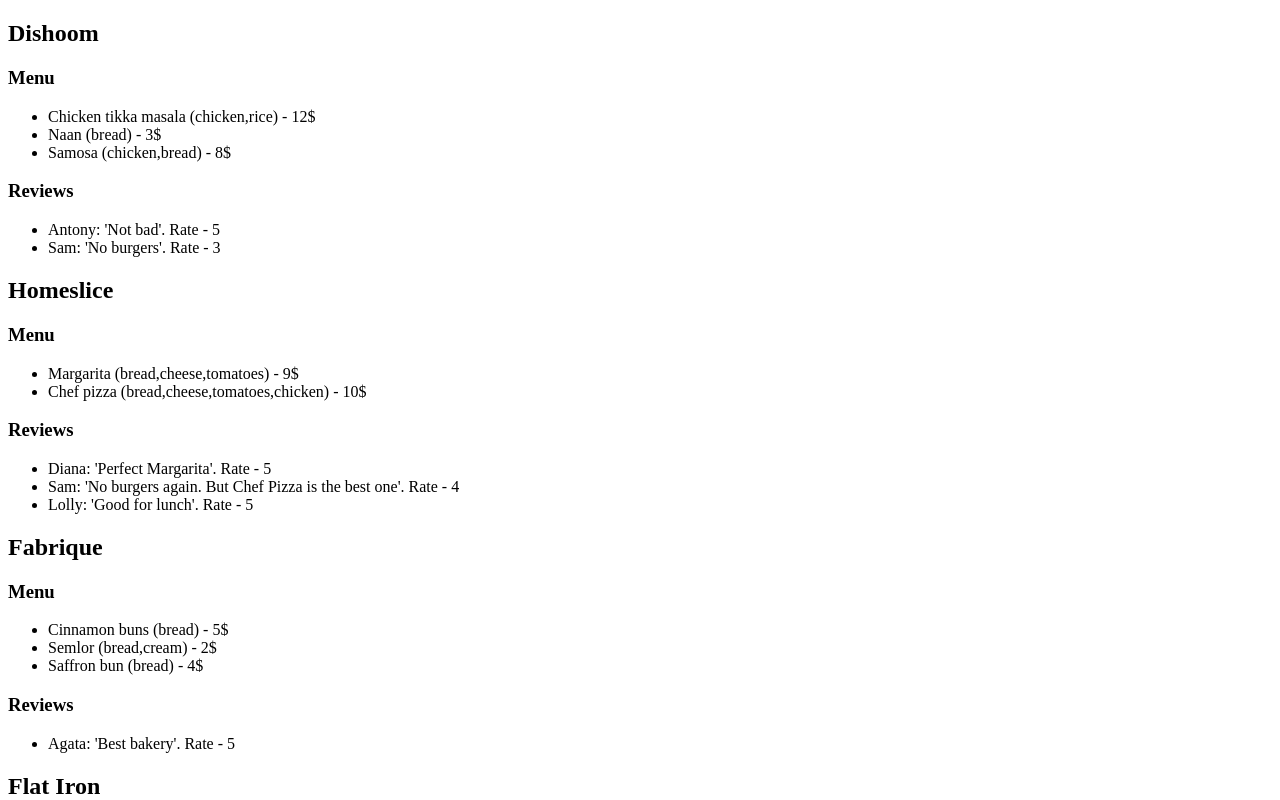
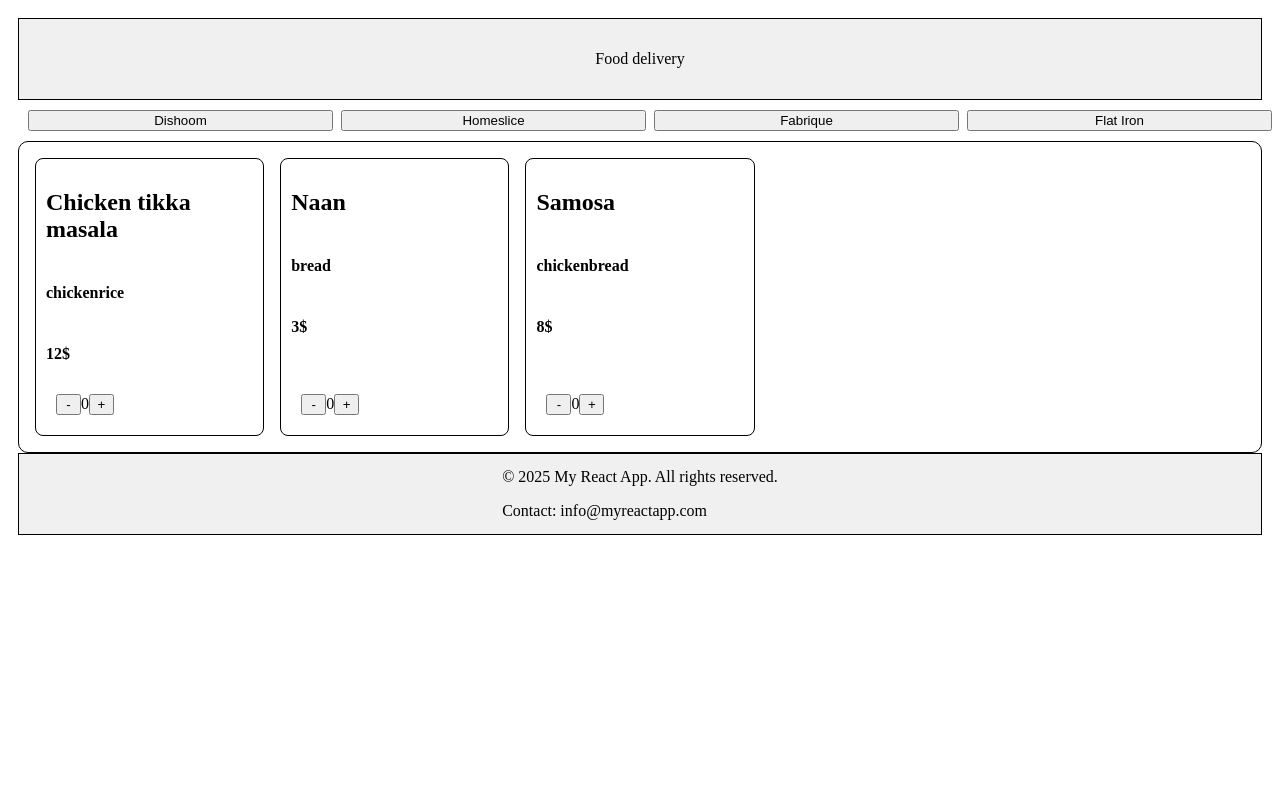
Before and after one commit to didsterio/react-training, a React (Vite) app in the folder food-delivery/: page / in a window 1280 px wide. Shown: the top 800 px of the page. Built offline with nearby package versions, Linux system fonts and the light colour scheme.

Commit message:
hw-3 complete

```diff
--- /dev/null
+++ b/food-delivery/src/components/app/app.jsx
@@ -0,0 +1,10 @@
+import { Layout } from "../layout/layout";
+import { MainView } from "../mainView/mainView";
+
+export const App = () => {
+  return (
+    <Layout>
+      <MainView />
+    </Layout>
+  );
+};
--- /dev/null
+++ b/food-delivery/src/components/counter/counter.jsx
@@ -0,0 +1,28 @@
+import { useState } from "react";
+
+export const Counter = () => {
+  const [count, setCount] = useState(0);
+
+  return (
+    <div style={{ marginTop: "auto", padding: "10px" }}>
+      <button
+        style={{ width: "25px" }}
+        onClick={() => {
+          setCount(count - 1);
+        }}
+      >
+        -
+      </button>
+      {count}
+      <button
+        style={{ width: "25px" }}
+        onClick={() => {
+          setCount(count + 1);
+          console.log("click count" + { count });
+        }}
+      >
+        +
+      </button>
+    </div>
+  );
+};
--- /dev/null
+++ b/food-delivery/src/components/footer/footer.jsx
@@ -0,0 +1,19 @@
+export const Footer = () => {
+  return (
+    <footer
+      style={{
+        display: "flex",
+        justifyContent: "center", // горизонтальное выравнивание
+        alignItems: "center", // вертикальное выравнивание
+        height: "80px",
+        background: "#f0f0f0",
+        border: "1px solid black",
+      }}
+    >
+      <div className="container">
+        <p>© {new Date().getFullYear()} My React App. All rights reserved.</p>
+        <p>Contact: info@myreactapp.com</p>
+      </div>
+    </footer>
+  );
+};
--- /dev/null
+++ b/food-delivery/src/components/header/header.jsx
@@ -0,0 +1,16 @@
+export const Header = ({ text }) => {
+  return (
+    <header
+      style={{
+        display: "flex",
+        justifyContent: "center", // горизонтальное выравнивание
+        alignItems: "center", // вертикальное выравнивание
+        height: "80px",
+        background: "#f0f0f0",
+        border: "1px solid black",
+      }}
+    >
+      {text}
+    </header>
+  );
+};
--- /dev/null
+++ b/food-delivery/src/components/layout/layout.jsx
@@ -0,0 +1,12 @@
+import { Footer } from "../footer/footer";
+import { Header } from "../header/header";
+
+export const Layout = ({ children }) => {
+  return (
+    <div className="layout" style={{ padding: "10px" }}>
+      <Header text={"Food delivery"} />
+      {children}
+      <Footer />
+    </div>
+  );
+};
--- /dev/null
+++ b/food-delivery/src/components/mainView/mainView.jsx
@@ -0,0 +1,56 @@
+import { restaurants } from "../../mock";
+import { DishDescriptionTile } from "../tiles/dishDescriptionTile";
+import { useState } from "react";
+
+export const MainView = ({ restaurantId }) => {
+  const [currentRestId, setCurrentRestId] = useState(
+    restaurants[0]?.id ?? null
+  );
+  const restaurant = restaurants.find((r) => r.id === currentRestId);
+
+  //   const restaurant = restaurants.find(
+  //     (restaurant) => restaurant.id === restaurantId
+  //   );
+  return (
+    <div>
+      <div
+        style={{
+          display: "flex",
+          gap: "8px",
+          width: "100%",
+          padding: "10px",
+        }}
+      >
+        {restaurants.map(({ id, name, menu, reviews }) => (
+          <button
+            style={{ flex: 1 }}
+            key={id}
+            onClick={() => setCurrentRestId(id)}
+          >
+            {name}
+          </button>
+        ))}
+      </div>
+      <main style={{ flex: 1 }}>
+        <div
+          style={{
+            border: "1px solid black",
+            borderRadius: "10px",
+            padding: "16px",
+            display: "grid",
+            gridTemplateColumns: "repeat(auto-fill, minmax(200px, 1fr))", // n колонок
+            gap: "16px", // отступ между элементами
+          }}
+        >
+          {restaurant.menu.map((dish) => (
+            <DishDescriptionTile
+              name={dish.name}
+              ingredients={dish.ingredients}
+              price={dish.price}
+            />
+          ))}
+        </div>
+      </main>
+    </div>
+  );
+};
--- /dev/null
+++ b/food-delivery/src/components/tiles/dishDescriptionTile.jsx
@@ -0,0 +1,20 @@
+import { Counter } from "../counter/counter";
+
+export const DishDescriptionTile = ({ name, ingredients, price }) => {
+  return (
+    <div
+      style={{
+        display: "flex",
+        flexDirection: "column",
+        borderRadius: "8px",
+        border: "1px solid black",
+        padding: "10px",
+      }}
+    >
+      <h2>{name}</h2>
+      <h4>{ingredients}</h4>
+      <h4>{price}$</h4>
+      <Counter />
+    </div>
+  );
+};
--- a/food-delivery/src/main.jsx
+++ b/food-delivery/src/main.jsx
@@ -1,37 +1,7 @@
 import { createRoot } from "react-dom/client";
-import { restaurants } from "./mock";
+import { App } from "./components/app/app";
 
 const root = document.getElementById("root");
 const reactRoot = createRoot(root);
 
-reactRoot.render(
-  <div>
-    {restaurants.map((restaurant) => (
-      <div key={restaurant.id}>
-        <h2 key={restaurant.id}>{restaurant.name}</h2>
-        <h3>Menu</h3>
-        <ul className="someClass">
-          {restaurant.menu.map((dish) => (
-            <li key={dish.id}>
-              {dish.name +
-                " (" +
-                dish.ingredients +
-                ")" +
-                " - " +
-                dish.price +
-                "$"}
-            </li>
-          ))}
-        </ul>
-        <h3>Reviews</h3>
-        <ul className="someClass">
-          {restaurant.reviews.map((review) => (
-            <li key={review.id}>
-              {review.user + ": '" + review.text + "'. Rate - " + review.rating}
-            </li>
-          ))}
-        </ul>
-      </div>
-    ))}
-  </div>
-);
+reactRoot.render(<App />);
```
